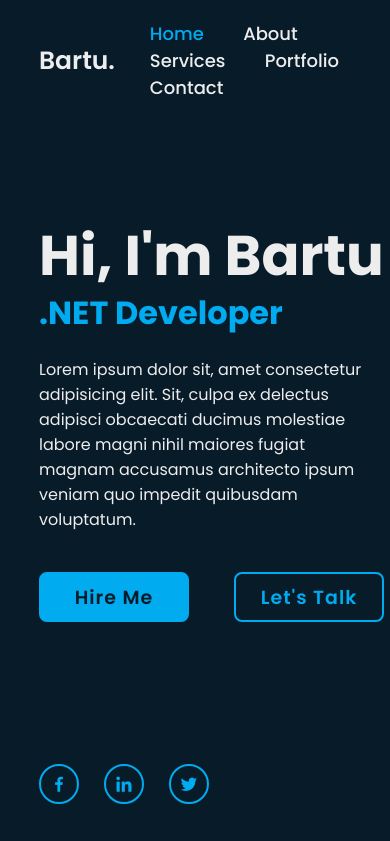
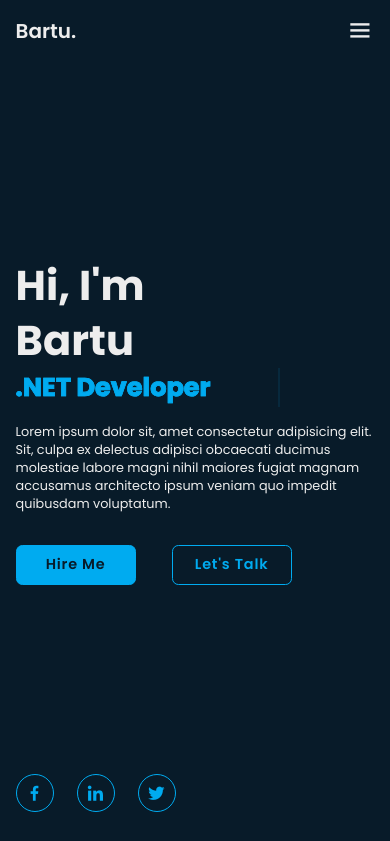
Before and after one commit to intberk/Project-PersonalWEB, a plain HTML site: page index.html in a window 390 px wide. Shown: the top 841 px of the page. Drawn offline with nearby package versions, Linux system fonts and the light colour scheme.

Commit message:
Semi-Final Commit

```diff
--- a/index.html
+++ b/index.html
@@ -4,30 +4,38 @@
     <meta charset="UTF-8">
     <meta http-equiv="X-UA-Compatible" content="IE=edge">
     <meta name="viewport" content="width=device-width, initial-scale=1.0">
-    <title>My Blog</title>
+    <title>My Portfolio</title>
     <link rel="stylesheet" href="style.css">
     <link href='https://unpkg.com/boxicons@2.1.4/css/boxicons.min.css' rel='stylesheet'>
 </head>
 <body>
     <header class="header">
         <a href="#" class="logo">Bartu.</a>
+        <div class="bx bx-menu" id="menu-icon">
+
+        </div>
         <nav class="navbar">
-            <a href="#" class="active">Home</a>
-            <a href="#">About</a>
-            <a href="#">Services</a>
-            <a href="#">Portfolio</a>
-            <a href="#">Contact</a>
+            <a href="#home" class="active">Home</a>
+            <a href="#about">About</a>
+            <a href="#education">Education</a>
+            <a href="#skills">Skills</a>
+            <a href="#contact">Contact</a>
+            <span class="active-nav"></span>
         </nav>
     </header>
 
-    <section class="home">
+    <!-- home section design -->
+    <section class="home" id="home">
         <div class="home-content">
-            <h1>Hi, I'm Bartu</h1>
-            <h3>.NET Developer</h3>
+            <h1>Hi, I'm <span>Bartu</span></h1>
+            <div class="text-animate">
+                <h3>.NET Developer</h3>
+            </div>
+
             <p>Lorem ipsum dolor sit, amet consectetur adipisicing elit. Sit, culpa ex delectus adipisci obcaecati ducimus molestiae labore magni nihil maiores fugiat magnam accusamus architecto ipsum veniam quo impedit quibusdam voluptatum.</p>
             <div class="btn-box">
-                <a href="#">Hire Me</a>
-                <a href="#">Let's Talk</a>
+                <a href="#" class="btn">Hire Me</a>
+                <a href="#" class="btn">Let's Talk</a>
             </div>
         </div>
 
@@ -37,7 +45,7 @@
             <a href="#"><i class='bx bxl-twitter'></i></a>
         </div>
 
-        <span class="home-imgHover"></span>
+        <div class="home-imgHover"></div>
     </section>
 
     <!-- about section design -->
@@ -230,6 +238,6 @@
         </div>
     </footer>
 
-
+    <script src="/script.js"></script>
 </body>
 </html>
--- /dev/null
+++ b/script.js
@@ -0,0 +1,36 @@
+// toggle icon navbar
+let menuIcon = document.querySelector('#menu-icon');
+let navbar = document.querySelector('.navbar');
+
+menuIcon.onclick = () => {
+    menuIcon.classList.toggle('bx-x');
+    navbar.classList.toggle('active');
+}
+
+// scroll sections
+let sections = document.querySelectorAll('section');
+let navLinks = document.querySelectorAll('header nav a');
+
+window.onscroll = () =>{
+sections.forEach(sec => {
+    let top = window.scrollY;
+    let offset = sec.offsetTop - 100;
+    let height = sec.offsetHeight;
+    let id = sec.getAttribute('id');
+
+    if(top >= offset && top < offset + height)
+        {
+            navLinks.forEach(links => {
+                links.classList.remove('active');
+                document.querySelector('header nav a[href*=' + id + ']').classList.add('active');
+            })
+        }
+});
+    let header = document.querySelector('header');
+
+    header.classList.toggle('sticky', window.scrollY > 100);
+
+    // remove toggle icon and navbar when click navbar links (scroll)
+    menuIcon.classList.remove('bx-x');
+    navbar.classList.remove('active');
+}
--- a/style.css
+++ b/style.css
@@ -1,16 +1,31 @@
 @import url('https://fonts.googleapis.com/css2?family=Poppins:wght@300;400;500;600;700;800;900&display=swap');
 
 *{
-
     margin: 0;
     padding: 0;
     box-sizing: border-box;
+    text-decoration: none;
+    border: none;
+    outline: none;
+    scroll-behavior: smooth;
     font-family:'Poppins', sans-serif;
+}
+
+:root{
+    --bg-color: #081b29;
+    --second-bg-color: #112e42;
+    --text-color: #ededed;
+    --main-color: #00abf0;
+}
+
+html{
+    font-size: 62.5%;
+    overflow-x: hidden;
 }
 
 body {
     /* background: #081b29; */
-    color:#ededed;
+    color: var(--text-color);
 }
 
 .header{
@@ -18,19 +33,23 @@ body {
     top: 0;
     left: 0;
     width: 100%;
-    padding: 20px 10%;
+    padding: 2rem 9%;
     background: transparent;
     display: flex;
     justify-content: space-between;
     align-items: center;
     z-index: 100;
+    transition: .3s;
+}
+
+.header.sticky{
+    background: var(--bg-color);
 }
 
 .logo {
     position: relative;
-    font-size: 25px;
-    color: #ededed;
-    text-decoration: none;
+    font-size: 2.5rem;
+    color: var(--text-color);
     font-weight: 600;
 }
 
@@ -47,39 +66,56 @@ body {
 }
 
 .navbar a{
-    font-size: 18px;
-    color: #ededed;
-    text-decoration: none;
+    font-size: 1.7rem;
+    color: var(--text-color);
     font-weight:500;
-    margin-left: 35px;
+    margin-left: 3.5rem;
     transition: .3s;
 }
 
 .navbar a:hover,
 .navbar a.active
 {
-    color: #00abf0;
+    color: var(--main-color);
+}
+
+#menu-icon{
+    font-size: 3.6rem;
+    color: var(--text-color);
+    cursor: pointer;
+    display: none;
+}
+
+
+section{
+    min-height: 100vh;
+    padding: 10rem 9% 2rem;
 }
 
 .home{
-    height: 100vh;
+    display: flex;
+    align-items: center;
+    padding: 0 9%;
     background: url(images/img1234.png) no-repeat;
     background-size: cover;
     background-position: center;
-    display: flex;
-    align-items: center;
-    padding: 0 10%;
+
 }
 
 .home-content {
-    max-width: 600px;
+    max-width: 60rem;
+    z-index: 99;
 }
 
 .home-content h1{
     position: relative;
-    font-size: 56px;
+    font-size: 5.6rem;
     font-weight: 700;
-    line-height: 1.2;
+    line-height: 1.3;
+}
+
+.home-content h1 span{
+    color: var(--text-color);
 }
 
 .home-content h1::before{
@@ -94,11 +130,35 @@ body {
     animation-delay: 1s;
 }
 
-.home-content h3{
-    position:relative;
-    font-size: 32px;
+.home-content .text-animate{
+    position: relative;
+    width: 32.8rem;
+}
+
+.home-content .text-animate h3{
+    font-size: 3.2rem;
     font-weight: 700;
-    color: #00abf0;
+    color: transparent;
+    -webkit-text-stroke: .7px var(--main-color);
+    background-image: linear-gradient(var(--main-color),var(--main-color));
+    background-repeat: no-repeat;
+    -webkit-background-clip: text;
+    background-position: -33rem 0;
+    animation: homeBgText 6s linear infinite;
+    animation-delay: 2s;
+}
+
+.home-content .text-animate h3::before{
+    content: '';
+    position: absolute;
+    top: 0;
+    left: 0;
+    width: 0;
+    height: 100%;
+    border-right: 2px solid var(--main-color);
+    z-index: -1;
+    animation: homeCursorText 6s linear infinite;
+    animation-delay: 2s;
 }
 
 .home-content h3::before{
@@ -115,8 +175,8 @@ body {
 
 .home-content p{
     position: relative;
-    font-size: 16px;
-    margin: 20px 0 40px;
+    font-size: 1.6rem;
+    margin: 2rem 0 4rem;
 }
 
 .home-content p::before{
@@ -131,15 +191,15 @@ body {
     animation-delay: 1.6s;
 }
 
-.home-content .btn-box{
+.btn-box{
     position:relative;
     display: flex;
     justify-content: space-between;
-    width: 345px;
-    height: 50px;
+    width: 34.5rem;
+    height: 5rem;
 }
 
-.home-content .btn-box::before{
+.btn-box::before{
     content: '';
     position: absolute;
     top: 0;
@@ -152,51 +212,37 @@ body {
     z-index: 2;
 }
 
-.btn-box a{
+.btn-box .btn{
     position: relative;
     display: inline-flex;
     justify-content: center;
     align-items: center;
-    width: 150px;
+    width: 15rem;
     height: 100%;
-    background: #00abf0;
-    border:2px solid #00abf0;
-    border-radius: 8px;
-    font-size: 19px;
-    color: #081b29;
-    text-decoration: none;
+    background: var(--main-color);
+    border:.2rem solid var(--main-color);
+    border-radius: .8rem;
+    font-size: 1.8rem;
+    letter-spacing: .1rem;
     font-weight: 600;
-    letter-spacing: 1px;
+    color: var(--bg-color);
     z-index: 1;
     overflow: hidden;
     transition: .5s;
 }
 
-.btn-box a:hover{
-    color:#00abf0;
+.btn-box .btn:hover{
+    color:var(--main-color);
 }
 
-.btn-box a:nth-child(2) {
-    background: transparent;
-    color:#00abf0;
-}
-
-.btn-box a:nth-child(2):hover{
-    color:#081b29
-}
-
-.btn-box a:nth-child(2)::before{
-    background: #00abf0;
-}
-
-.btn-box a::before{
+.btn-box .btn::before{
     content:'';
     position: absolute;
     top: 0;
     left: 0;
     width: 0;
     height: 100%;
-    background: #081b29;
+    background: var(--bg-color);
     z-index: -1;
     transition: .5s;
 }
@@ -205,9 +251,22 @@ body {
     width: 100%;
 }
 
+.btn-box .btn:nth-child(2) {
+    background: transparent;
+    color:var(--main-color);
+}
+
+.btn-box .btn:nth-child(2):hover{
+    color: var(--bg-color);
+}
+
+.btn-box .btn:nth-child(2)::before{
+    background: var(--main-color);
+}
+
 .home-sci{
     position: absolute;
-    bottom: 40px;
+    bottom: 4rem;
     width: 170px;
     display: flex;
     justify-content: space-between;
@@ -234,18 +293,17 @@ body {
     width: 40px;
     height: 40px;
     background: transparent;
-    border: 2px solid #00abf0;
+    border: .2rem solid var(--main-color);
     border-radius: 50%;
     font-size: 20px;
-    color:#00abf0;
-    text-decoration: none;
+    color: var(--main-color);
     z-index: 1;
     overflow: hidden;
     transition: .5s;
 }
 
 .home-sci a:hover{
-    color:#081b29
+    color: var(--bg-color);
 }
 
 .home-sci a::before{
@@ -255,7 +313,7 @@ body {
     left: 0;
     width: 0;
     height: 100%;
-    background: #00abf0;
+    background: var(--main-color);
     z-index: -1;
     transition: .5s;
 }
@@ -264,21 +322,28 @@ body {
     width: 100%;
 }
 
+
+
+
+
+
 .home-imgHover{
     position: absolute;
     top: 0;
     right: 0px;
-    width: 700px;
+    width: 45%;
     height: 100%;
     background: transparent;
-    transition: 2s;
+    transition: 3s;
+
+
     animation: manipActiveHover .1s forwards;
     animation-delay: 4s;
     pointer-events: none;
 }
 
 .home-imgHover:hover{
-    background: #081b29;
+    background: var(--bg-color);
     opacity: .8;
 }
 
@@ -296,6 +361,34 @@ body {
 }
 
 /* KEYFRAMES ANIMATION */
+@keyframes homeBgText{
+    0%,10%,100%{
+        background-position: -33rem, 0;
+    }
+
+    65%,85%{
+        background-position: 0, 0;
+    }
+}
+
+@keyframes homeCursorText{
+    0%,10%,100%{
+        width: 0;
+    }
+
+    65%,78%,85%{
+        width: 100%;
+        opacity: 1;
+    }
+
+    75%,81%{
+        opacity: 0;
+    }
+}
+
+
+
+
 @keyframes showRight {
     100%{
         width: 0;
@@ -307,6 +400,7 @@ body {
     }
 }
 
+
 /* about section */
 .about {
     display: flex;
@@ -314,7 +408,7 @@ body {
     align-items: center;
     flex-direction: column;
     gap: 2rem;
-    background: #081b29;
+    background: var(--second-bg-color);
     padding-bottom: 6rem;
 }
 
@@ -325,7 +419,7 @@ body {
 }
 
 span {
-    color: #00abf0;
+    color: var(--main-color);
 }
 
 .about-img{
@@ -341,7 +435,7 @@ span {
 .about-img img{
     width: 90%;
     border-radius: 50%;
-    border: .2rem solid #00abf0;
+    border: .2rem solid var(--main-color);
 }
 
 .about-img .circle-spin{
@@ -352,10 +446,10 @@ span {
     width: 100%;
     height: 100%;
     border-radius: 50%;
-    border-top: .2rem solid #081b29;
-    border-bottom: .2rem solid #081b29;
-    border-left: .2rem solid #00abf0;
-    border-right: .2rem solid #00abf0;
+    border-top: .2rem solid var(--second-bg-color);
+    border-bottom: .2rem solid var(var(--second-bg-color));
+    border-left: .2rem solid var(--main-color);
+    border-right: .2rem solid var(var(--main-color));
 }
 
 .about-content{
@@ -368,7 +462,7 @@ span {
 
 .about-content p{
     font-size: 1.6rem;
-    margin: 2rem 3rem;
+    margin: 2rem 0 3rem;
 }
 
 .btn-box.btns{
@@ -376,8 +470,8 @@ span {
     width: 15rem;
 }
 
-btn-box btns a::before{
-    background-color: #00abf0;
+.btn-box.btns .btn::before{
+    background: var(--second-bg-color);
 }
 
 /* education & experience section */
@@ -388,6 +482,7 @@ btn-box btns a::before{
     flex-direction: column;
     min-height: auto;
     padding-bottom: 5rem;
+
 }
 
 .education .education-row{
@@ -406,7 +501,7 @@ btn-box btns a::before{
 }
 
 .education-column .education-box{
-    border-left: .2rem solid #00abf0;
+    border-left: .2rem solid var(--main-color);
 }
 
 .education-box .education-content{
@@ -421,14 +516,14 @@ btn-box btns a::before{
     left: -1.1rem;
     width: 2rem;
     height: 2rem;
-    background: #00abf0;
+    background: var(--main-color);
     border-radius: 50%;
 }
 
 .education-content .content {
     position:relative;
     padding: 1.5rem;
-    border: .2rem solid #00abf0;
+    border: .2rem solid var(--main-color);
     border-radius: .6rem;
     margin-bottom: 2rem;
     overflow: hidden;
@@ -441,7 +536,7 @@ btn-box btns a::before{
     left:0;
     width: 0;
     height: 100%;
-    background: lightblue;
+    background: var(--second-bg-color);
     z-index: -1;
     transition: .5s;
 }
@@ -452,8 +547,21 @@ btn-box btns a::before{
 
 .education-content .content .year{
     font-size: 1.5rem;
-    color: #00abf0;
+    color: var(--main-color);
     padding-bottom: .5rem;
+}
+
+.education-content .content .year i{
+    padding-right: .5rem;
+}
+
+.education-content .content h3{
+    font-size: 2rem;
+}
+
+.education-content .content p{
+    font-size: 1.6rem;
+    padding-top: .5rem;
 }
 
 
@@ -461,7 +569,7 @@ btn-box btns a::before{
 .skills {
     min-height: auto;
     padding-bottom: 7rem;
-    background: #081b29;
+    background: var(--second-bg-color)
 }
 
 .skills .skills-row{
@@ -481,9 +589,10 @@ btn-box btns a::before{
 
 .skills-box .skills-content{
     position: relative;
-    border: .2rem solid #00abf0;
+    border: .2rem solid var(--main-color);
     border-radius: .6rem;
     padding: .5rem 1.5rem;
+    z-index: 1;
     overflow: hidden;
 }
 
@@ -494,7 +603,7 @@ btn-box btns a::before{
     left: 0;
     width: 0;
     height: 100%;
-    background: #081b29;
+    background: var(--bg-color);
     z-index: -1;
     transition: .5s;
 }
@@ -514,13 +623,13 @@ btn-box btns a::before{
 }
 
 .skills-content .progress h3 span{
-    color: white;
+    color: var(--text-color);
 }
 
 .skills-content .progress .bar{
     height: 2.5rem;
     border-radius: .6rem;
-    border: .2rem solid #081b29;
+    border: .2rem solid var(--main-color);
     padding: .5rem;
     margin: 1rem 0;
 }
@@ -529,7 +638,7 @@ btn-box btns a::before{
     display: block;
     height: 100%;
     border-radius: .3rem;
-    background: #081b29;
+    background: var(--main-color);
 }
 
 .skills-column:nth-child(1) .skills-content .progress:nth-child(1) .bar span{
@@ -577,7 +686,7 @@ btn-box btns a::before{
     text-align: center;
 }
 
-.contant form .input-box{
+.contact form .input-box{
     position: relative;
     display: flex;
     justify-content: space-between;
@@ -591,7 +700,7 @@ btn-box btns a::before{
 }
 
 .contact form .input-box .input-field input,
-.contant form .textarea-field textarea{
+.contact form .textarea-field textarea {
     width: 100%;
     height: 100%;
     padding: 1.5rem;
@@ -603,17 +712,17 @@ btn-box btns a::before{
 }
 
 .contact form .input-box .input-field input::placeholder,
-.contant form .textarea-field textarea::placeholder{
+.contact form .textarea-field textarea::placeholder{
     color: var(--text-color);
 }
 
-.contant form .focus{
+.contact form .focus{
     position: absolute;
     top: 0;
     left: 0;
     width: 0;
     height: 100%;
-    background:  var(--second-color);
+    background:  var(--second-bg-color);
     border-radius: .6rem;
     z-index: -1;
     transition: .5s;
@@ -631,6 +740,7 @@ btn-box btns a::before{
     position: relative;
     margin: .8rem 0 2.7rem;
     display: flex;
+
 }
 
 .contact form .textarea-field textarea{
@@ -642,6 +752,7 @@ btn-box btns a::before{
 }
 
 
+/* footer design */
 .footer{
     display: flex;
     justify-content: space-between;
@@ -662,6 +773,7 @@ btn-box btns a::before{
     align-items: center;
     padding: .8rem;
     background: var(--main-color);
+    border: .2rem solid var(--main-color);
     border-radius: .6rem;
     z-index: 1;
     overflow: hidden;
@@ -691,5 +803,156 @@ btn-box btns a::before{
 
 .footer-iconTop a:hover i{
     color: var(--main-color)
+}
+
+
+/* BREAKPOINTS */
+@media (max-width: 1200px){
+    html {
+        font-size: 55%;
+    }
+}
+
+@media (max-width: 991px){
+    .header {
+        padding: 2rem 4%;
+    }
+
+    section {
+        padding: 10rem 4% 2rem;
+    }
+
+    .home{
+        padding: 0 4%;
+    }
+
+    .footer {
+        padding: 2rem 4%;
+    }
+}
+
+@media (max-width: 768px){
+    .header{
+        background: var(--bg-color);
+    }
+
+    #menu-icon{
+        display: block;
+    }
+
+    .navbar {
+        position:absolute;
+        top: 100%;
+        left: -100%;
+        width: 100%;
+        padding: 1rem 4%;
+        background: var(--main-color);
+        box-shadow: 0 .5rem 1 rem rgba(0, 0, 0, .2);
+        z-index: 1;
+        transition: .25s ease;
+        transition-delay: .25s;
+    }
+
+    .navbar.active{
+        left: 0;
+        transition-delay: 0s;
+    }
+
+    .navbar .active-nav{
+        position: absolute;
+        top: 0;
+        left: -100%;
+        width: 100%;
+        height: 100%;
+        background: var(--bg-color);
+        border-top: .1rem solid rgba(0, 0, 0, .2);
+        z-index: -1;
+        transition: .25s ease;
+        transition-delay: 0s;
+    }
+
+    .navbar.active .active-nav{
+        left: 0;
+        transition-delay: .25s;
+    }
+
+    .navbar a{
+        display: block;
+        font-size: 2rem;
+        margin: 3rem 0;
+        transform: translateX(-20rem);
+        transition: .25s ease;
+        transition-delay: 0s;
+    }
+
+    .navbar.active a {
+        transform: translateX(0);
+        transition-delay: .25s;
+    }
+
+    .home-imgHover {
+        pointer-events: none;
+        background: var(--bg-color);
+        opacity: .6s;
+    }
+}
+
+@media (max-width: 520px){
+    html {
+        font-size: 50%;
+    }
+
+    .home-content h1{
+        display: flex;
+        flex-direction: column;
+    }
+
+    .home-sci{
+        width: 160px;
+    }
+
+    .home-sci a {
+        width: 38px;
+        height: 38px;
+    }
 
 }
+
+@media (max-width: 462px){
+    .home-content h1 {
+        font-size: 5.2rem;
+    }
+
+    .education {
+        padding: 10rem 4% 5rem 5%;
+    }
+
+    .contact form .input-box .input-field{
+        width: 100;
+    }
+
+    .footer {
+        flex-direction: column-reserve;
+    }
+
+    .footer p{
+        margin-top: 2rem;
+        text-align: center;
+    }
+}
+
+@media (max-width: 371px){
+    .home {
+        justify-content: center;
+    }
+    .home-content {
+        display: flex;
+        align-items: center;
+        flex-direction: column;
+        text-align: center;
+    }
+
+    .home-content h1 {
+        font-size: 5rem;
+    }
+}
```
